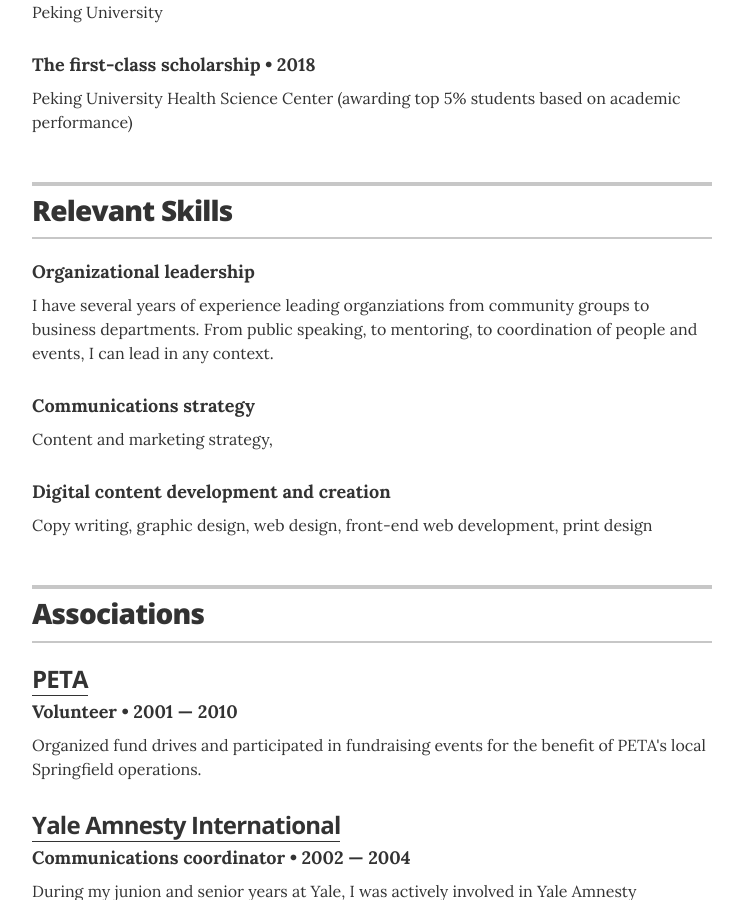
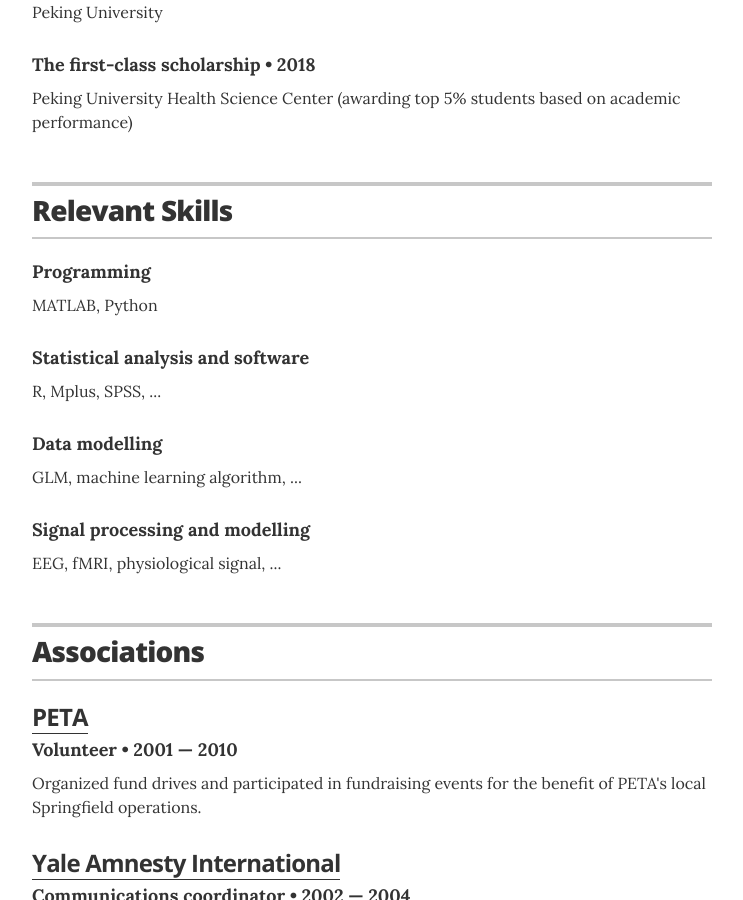
Before and after one commit to PsychYan/PsychYan.github.io, a Jekyll site: the page built from index.html, in a window 1280 px wide and 900 px high, scrolled down 2903 px. Shown: the whole window, without its empty margins (268-1011 px from the left). Built offline with Jekyll 4.4.1, drawn with Linux system fonts in a browser that asks for light colours.

Commit message:
Update skills.yml

```diff
--- a/_data/skills.yml
+++ b/_data/skills.yml
@@ -1,12 +1,16 @@
 # Skills
 # Organizational leadership
-- skill: Organizational leadership
-  description: I have several years of experience leading organziations from community groups to business departments. From public speaking, to mentoring, to coordination of people and events, I can lead in any context.
+- skill: Programming
+  description: MATLAB, Python
 
 # Communications strategy
-- skill: Communications strategy
-  description: Content and marketing strategy,
+- skill: Statistical analysis and software
+  description: R, Mplus, SPSS, ...
 
 # Digital content development and creation
-- skill: Digital content development and creation
-  description: Copy writing, graphic design, web design, front-end web development, print design
+- skill: Data modelling
+  description: GLM, machine learning algorithm, ...
+
+  # Digital content development and creation
+- skill: Signal processing and modelling
+  description: EEG, fMRI, physiological signal, ...
```
